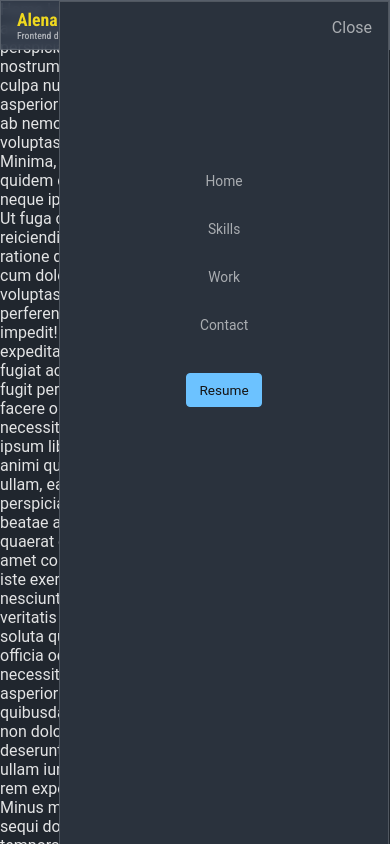
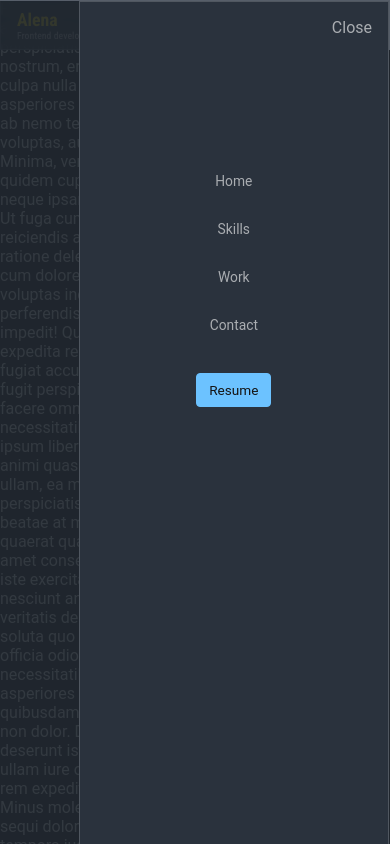
Before and after one commit to AlenaGM/portfolio, a React (Create React App) app: page / in a window 390 px wide. Both pictures are taken after a click on the element "Open". Shown: the top 844 px of the page. Built offline with nearby package versions, Linux system fonts and the light colour scheme.

Commit message:
fixed burger overlay

```diff
--- a/package.json
+++ b/package.json
@@ -11,7 +11,6 @@
     "framer-motion": "^7.6.1",
     "react": "^18.2.0",
     "react-dom": "^18.2.0",
-    "react-outside-click-handler": "^1.3.0",
     "react-router-dom": "^6.4.2",
     "react-scripts": "5.0.1",
     "react-social-icons": "^5.15.0",
--- a/src/components/header/Header.js
+++ b/src/components/header/Header.js
@@ -1,7 +1,6 @@
 import React, { useState } from "react";
 import { Link, NavLink } from "react-router-dom";
 import { motion } from "framer-motion";
-import OutsideClickHandler from "react-outside-click-handler";
 
 import "./header.scss";
 
@@ -69,11 +68,7 @@ const Header = () => {
           Open
         </p>
         {menuOpen && (
-          <OutsideClickHandler
-            onOutsideClick={() => {
-              closeBurgerMenu();
-            }}
-          >
+          <>
             <motion.div
               whileInView={{ x: [300, 0] }}
               transition={{ duration: 0.85, ease: "easeOut" }}
@@ -110,7 +105,11 @@ const Header = () => {
                 </li>
               </ul>
             </motion.div>
-          </OutsideClickHandler>
+            <div
+              className="navbar__burger_overlay"
+              onClick={() => closeBurgerMenu()}
+            />
+          </>
         )}
       </div>
     </header>
--- a/src/components/header/header.scss
+++ b/src/components/header/header.scss
@@ -133,7 +133,7 @@
       z-index: 5;
       padding: 1rem;
       height: 100vh;
-      width: 85%;
+      width: 80%;
       display: flex;
       justify-content: flex-start;
       align-items: flex-end;
@@ -187,6 +187,16 @@
         margin-top: 1.5rem;
       }
 
+      &_overlay {
+        background-color: rgb(32, 38, 46, 0.9);
+        z-index: 4;
+        position: absolute;
+        right: 0;
+        top: 0;
+        width: 100vw;
+        height: 100vh;
+      }
+
       @media screen and (min-width: 961px) {
         display: none;
       }
```
Also changed, not shown: 1 other file (tests, documents, lock files or other folders).
